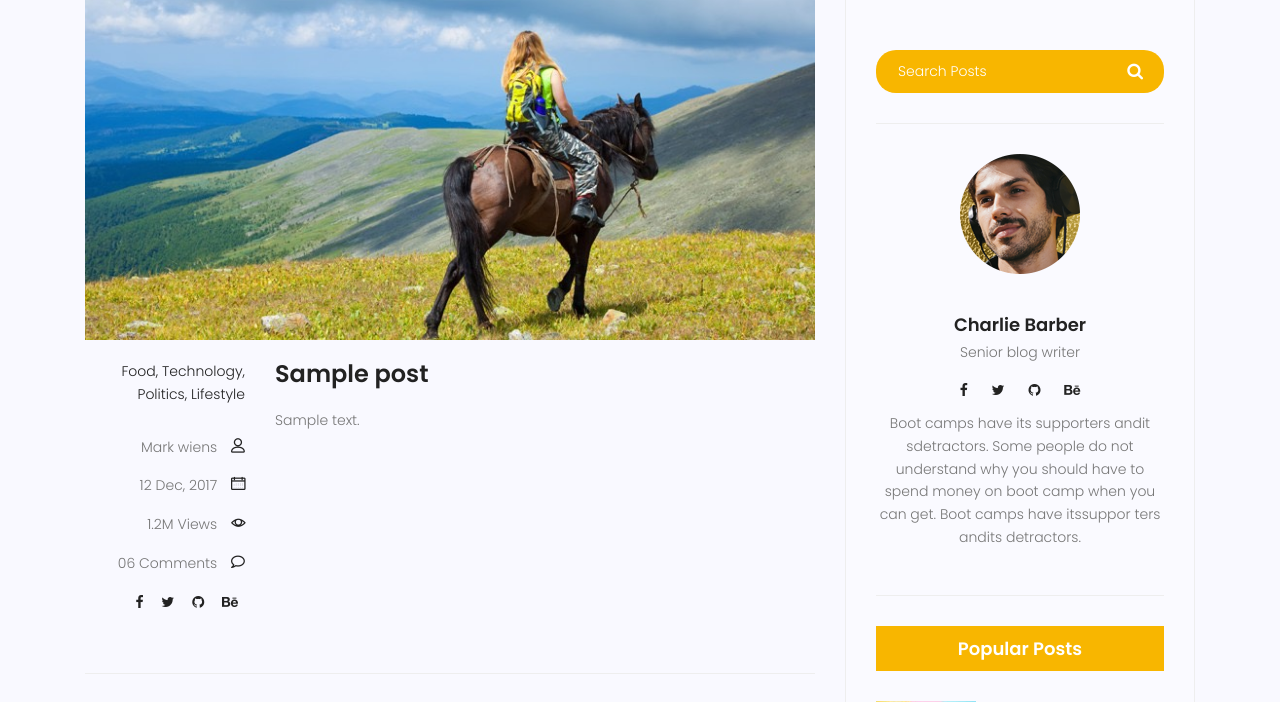
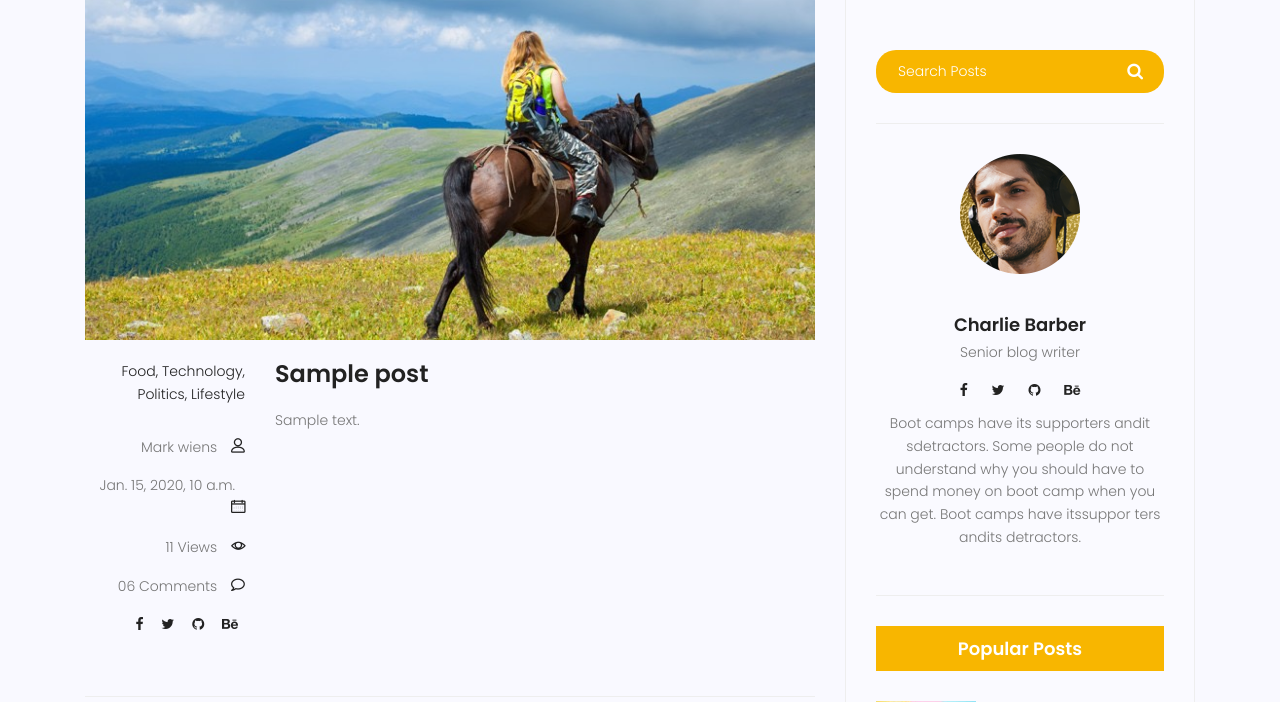
Before and after one commit to alinasiricom/hello-django, a Django app: page /blog/1 in a window 1280 px wide. Shown: the part 421-1123 px from the top of the page. Run offline with Django 4.2, Linux system fonts and the light colour scheme; tables that the repository leaves empty hold one stand-in row (values such as "Sample post"); some libraries are stand-ins or nearby versions.

Commit message:
add some update in posts

```diff
--- a/blog/views.py
+++ b/blog/views.py
@@ -1,14 +1,14 @@
 from django.shortcuts import render, get_object_or_404
+from django.utils import timezone
 from .models import *
-from datetime import datetime
 
 def home_view(request):
-    posts = Post.objects.filter(status=1, published_date__lte = datetime.now())
+    posts = Post.objects.filter(status=1, published_date__lte = timezone.now())
     context = {'posts': posts}
     return render(request, 'blog/blog-home.html', context)
 
 def single_view(request, pid):
-    post = get_object_or_404(Post, pk=pid, status=1)
+    post = get_object_or_404(Post, pk=pid, status=1, published_date__lte = timezone.now())
     post.counted_views += 1
     post.save()
     context = {'post':post}
--- a/templates/blog/blog-single.html
+++ b/templates/blog/blog-single.html
@@ -41,9 +41,9 @@
 						<div class="user-details row">
 							<p class="user-name col-lg-12 col-md-12 col-6"><a href="#">Mark wiens</a> <span
 									class="lnr lnr-user"></span></p>
-							<p class="date col-lg-12 col-md-12 col-6"><a href="#">12 Dec, 2017</a> <span
+							<p class="date col-lg-12 col-md-12 col-6"><a href="#">{{post.published_date}}</a> <span
 									class="lnr lnr-calendar-full"></span></p>
-							<p class="view col-lg-12 col-md-12 col-6"><a href="#">1.2M Views</a> <span
+							<p class="view col-lg-12 col-md-12 col-6"><a href="#">{{post.counted_views}} Views</a> <span
 									class="lnr lnr-eye"></span></p>
 							<p class="comments col-lg-12 col-md-12 col-6"><a href="#">06 Comments</a> <span
 									class="lnr lnr-bubble"></span></p>
```
Also changed, not shown: 1 other file.
